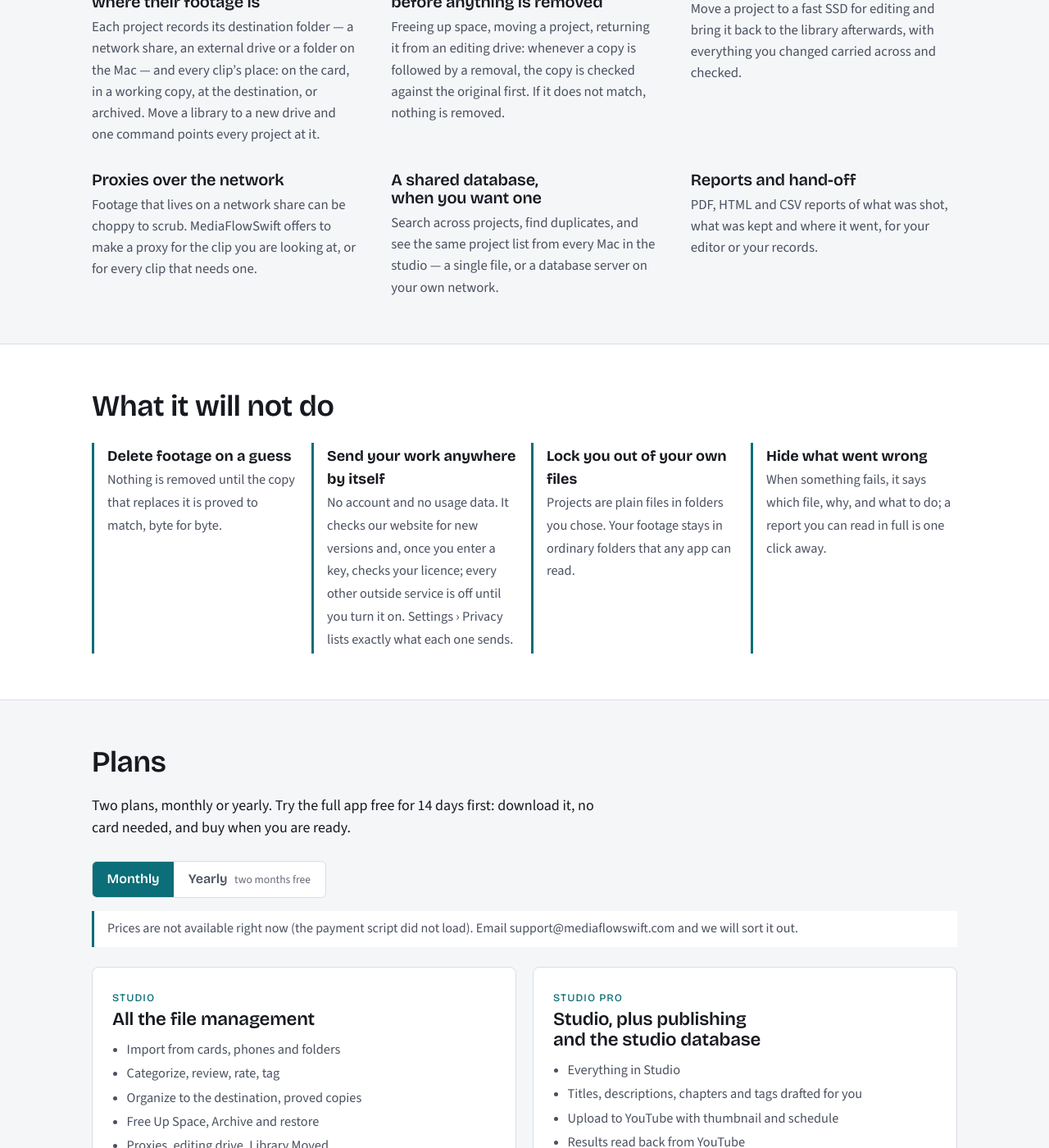
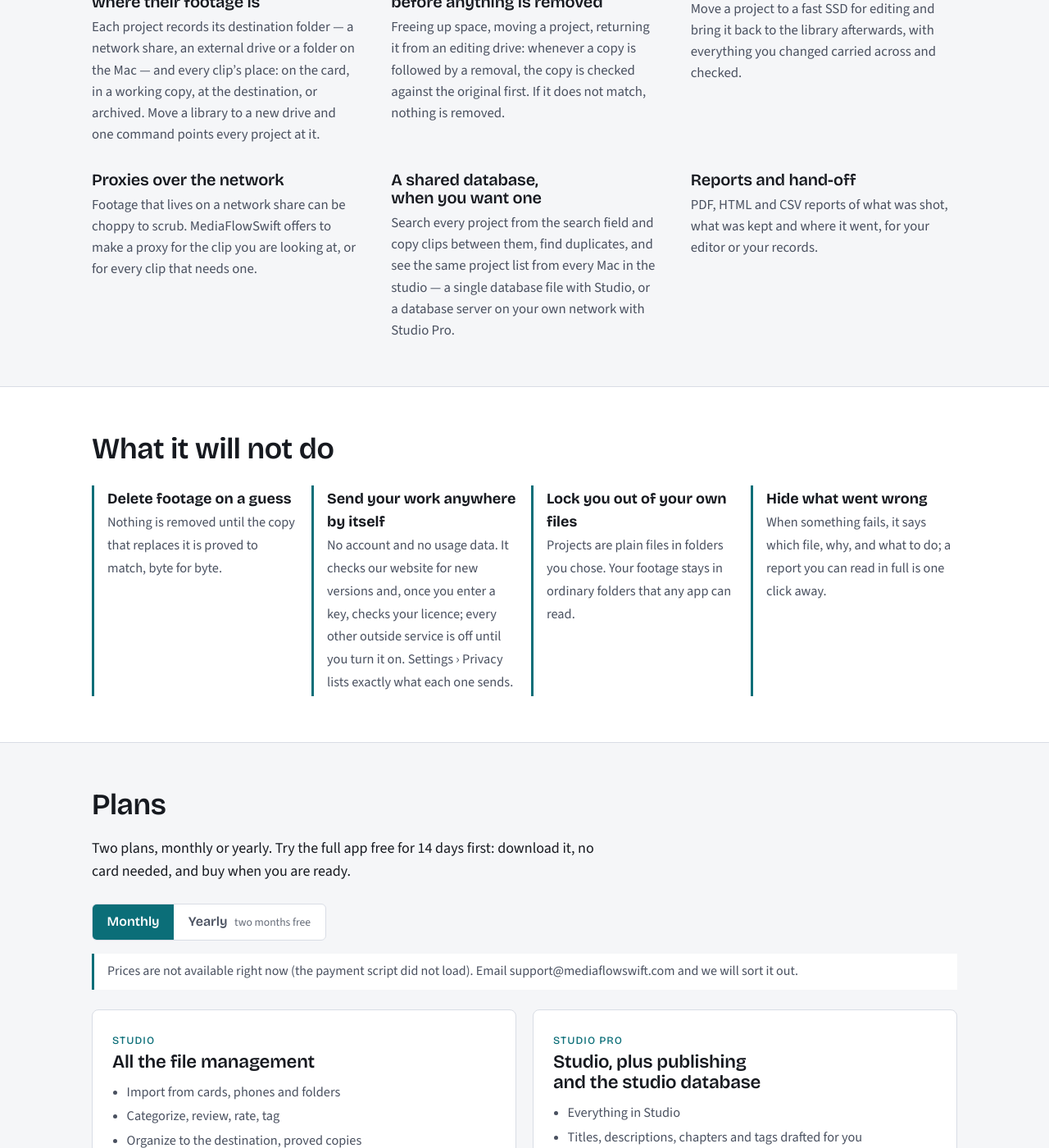
Before and after one commit to mwmike/mediaflowswift.com, a Jekyll site: the page index.html, which Jekyll copies as it is, in a window 1280 px wide and 1400 px high, scrolled down 1584 px. Shown: the whole window at 82% size. Built offline with Jekyll 4.4.1, drawn with Linux system fonts in a browser that asks for light colours; some of the changed text lies outside the part shown.

Commit message:
Pricing: searching every project and copying clips between projects
MediaFlowSwift 1.10.32 searches every project from the search field and
copies clips into the open project (VideoProductionManager #720). It
works with a shared database file on Studio or a server on Studio Pro,
as the app already did, so the page says so plainly instead of listing
cross-project search under the server row only.

Co-Authored-By: Claude Opus 5.5 <noreply@anthropic.com>

```diff
--- a/index.html
+++ b/index.html
@@ -72,7 +72,7 @@
         <div><h3>Copies that are proved before anything is removed</h3><p>Freeing up space, moving a project, returning it from an editing drive: whenever a copy is followed by a removal, the copy is checked against the original first. If it does not match, nothing is removed.</p></div>
         <div><h3>An editing drive for the fast work</h3><p>Move a project to a fast SSD for editing and bring it back to the library afterwards, with everything you changed carried across and checked.</p></div>
         <div><h3>Proxies over the network</h3><p>Footage that lives on a network share can be choppy to scrub. MediaFlowSwift offers to make a proxy for the clip you are looking at, or for every clip that needs one.</p></div>
-        <div><h3>A shared database, when you want one</h3><p>Search across projects, find duplicates, and see the same project list from every Mac in the studio &mdash; a single file, or a database server on your own network.</p></div>
+        <div><h3>A shared database, when you want one</h3><p>Search every project from the search field and copy clips between them, find duplicates, and see the same project list from every Mac in the studio &mdash; a single database file with Studio, or a database server on your own network with Studio Pro.</p></div>
         <div><h3>Reports and hand-off</h3><p>PDF, HTML and CSV reports of what was shot, what was kept and where it went, for your editor or your records.</p></div>
       </div>
     </div>
@@ -109,6 +109,7 @@
             <li>Organize to the destination, proved copies</li>
             <li>Free Up Space, Archive and restore</li>
             <li>Proxies, editing drive, Library Moved</li>
+            <li>Search every project, with a shared database file</li>
             <li>Reports, Help, updates, problem reports</li>
           </ul>
           <p class="price"><span class="amount" data-price-for="studio">&hellip;</span> <span class="per" data-per>a month</span></p>
@@ -156,8 +157,8 @@
         <tr><td>Upload to YouTube with thumbnail, schedule and visibility</td><td>&mdash;</td><td>&#10003;</td></tr>
         <tr><td>Results read back from YouTube: views, watch time, subscribers</td><td>&mdash;</td><td>&#10003;</td></tr>
         <tr><td colspan="3" class="group">Working across Macs</td></tr>
-        <tr><td>Shared database as a single file</td><td>&#10003;</td><td>&#10003;</td></tr>
-        <tr><td>Shared database server: the same projects list on every Mac, search across projects, duplicates</td><td>&mdash;</td><td>&#10003;</td></tr>
+        <tr><td>Shared database as a single file: search every project, copy clips between projects</td><td>&#10003;</td><td>&#10003;</td></tr>
+        <tr><td>Shared database server: several Macs at once, the same projects list on every Mac, search every project, duplicates</td><td>&mdash;</td><td>&#10003;</td></tr>
         <tr><td colspan="3" class="group">Always included</td></tr>
         <tr><td>Help, the online manual, updates, problem reports, email support</td><td>&#10003;</td><td>&#10003;</td></tr>
         <tr><td>14-day trial of Studio Pro, no card</td><td>&#10003;</td><td>&#10003;</td></tr>
```
